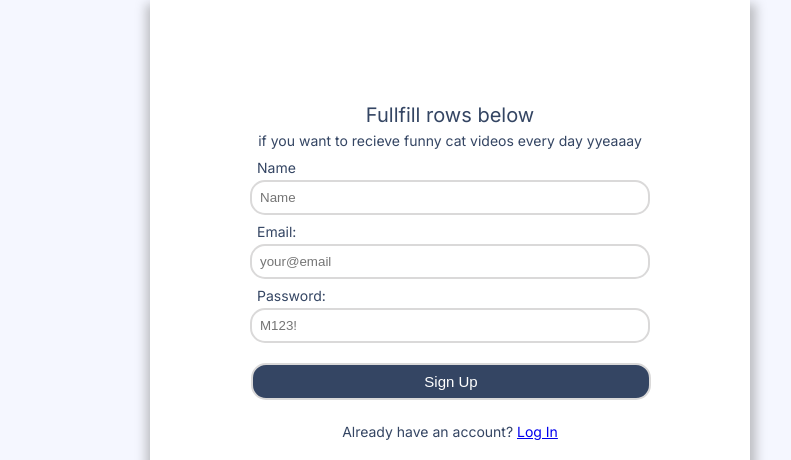
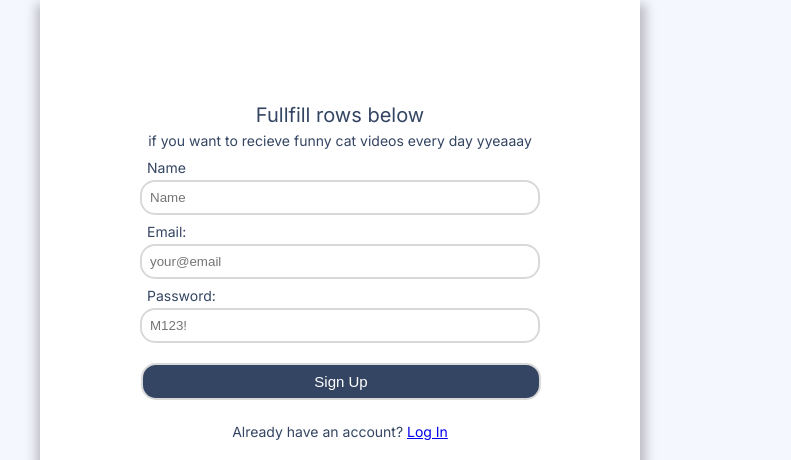
Before and after one commit to madlensfor/Hiveforcedmecook, a plain HTML site: page sign-up form project/index.html in a window 1280 px wide. Shown: the top 460 px of the page, without its empty margins (300-1091 px from the left). Drawn offline with Linux system fonts and the light colour scheme.

Commit message:
small correction

```diff
--- a/sign-up form project/css/style.css
+++ b/sign-up form project/css/style.css
@@ -21,13 +21,18 @@
     font-size: 20px;
   }
 
+  .im-flex-container{
+    display: flex;
+    justify-content: center;
+  }
+
   .container{
     background-color: white;
     width: 600px;
     height: 800px;
     padding: 100px;
-    position: absolute;
-    left: 450px;
+    /* position: absolute;
+    left: 450px; */
     box-shadow: 1px 9px 10px 5px #8080807a;
   }
 
--- a/sign-up form project/index.html
+++ b/sign-up form project/index.html
@@ -8,6 +8,7 @@
 </head>
 
 <body>
+    <div class="im-flex-container">
         <div class="container">
             <form action="#" method="post">
                 <div class="head">
@@ -55,7 +56,6 @@
         <p class="bottom">By signing up to create an account I accept <br>Company's
         <a href="#">Terms of Use and Privacy Policy.</a>
         </p>
-    </form>
        </div>
     </div>
 </body>
```
Lines whose indentation alone changed are shown as unchanged.
